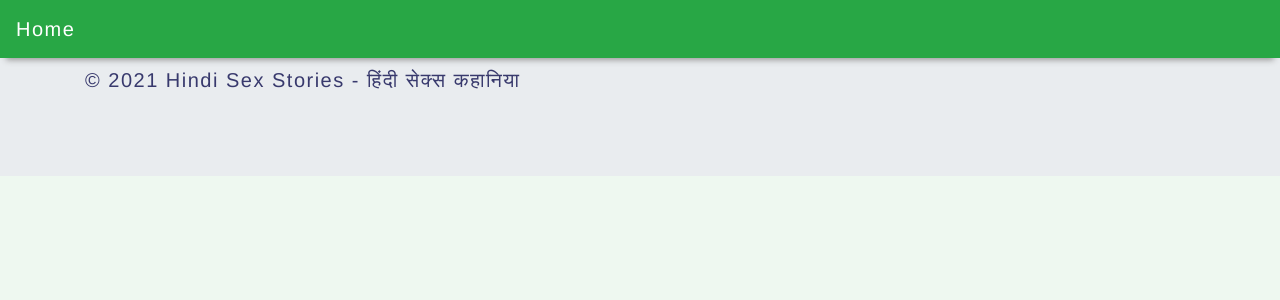
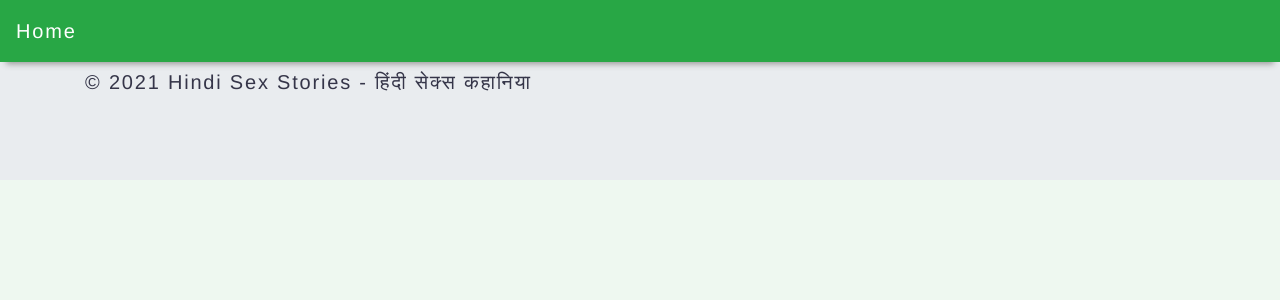
Before and after one commit to Ranilvannan/kathai_out, a Flask app: template templates/test.html in a window 1280 px wide. Shown: the top 300 px of the page. Run offline with Flask 2, Linux system fonts and the light colour scheme; the template is opened without the code that fills it, so the values that code supplies are empty; some libraries are stand-ins or nearby versions.

Commit message:
first co

```diff
--- a/static/css/base.css
+++ b/static/css/base.css
@@ -1,7 +1,7 @@
 body {
-    letter-spacing: 1.5px;
-    line-height: 1.6;
-    color: rgba(37,38,94,0.9);
+    letter-spacing: 1.8px;
+    line-height: 1.8;
+    color: rgba(33,33,54,0.9);
     font-family: "euclid_circular_a","Source Sans Pro","Helvetica Neue","Helvetica","Arial",sans-serif;
     text-rendering: optimizeLegibility;
     font-size: 18px;
```
